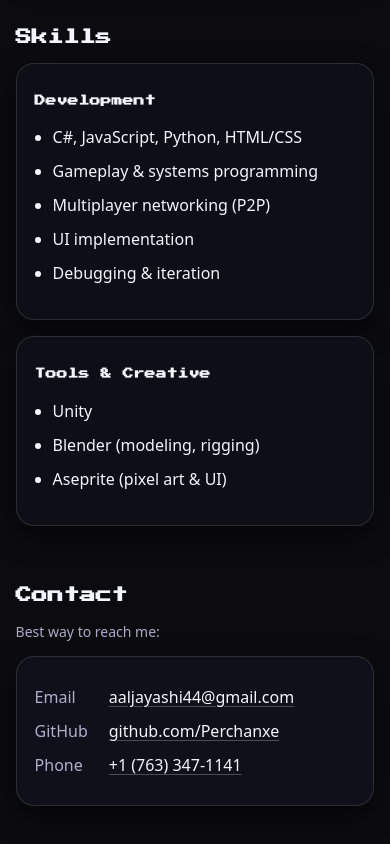
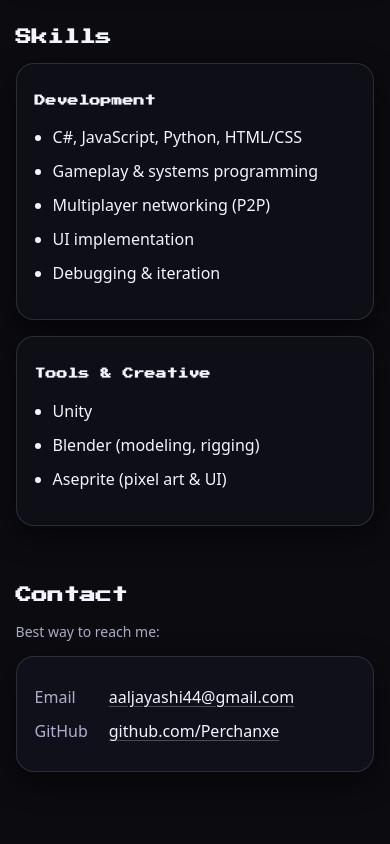
Before and after one commit to Perchanxe/Portfolio, a website built with Vite: page index.html in a window 390 px wide. Shown: the part 2888-3732 px from the top of the page. Built offline with nearby package versions, Linux system fonts and the light colour scheme.

Commit message:
Removed Phone number
Notes:
- Don't want spam

```diff
--- a/index.html
+++ b/index.html
@@ -262,10 +262,6 @@
                             >github.com/Perchanxe</a
                         >
                     </p>
-                    <p class="contact-line">
-                        <span class="label">Phone</span>
-                        <a class="contact-link" href="tel:+17633471141">+1 (763) 347-1141</a>
-                    </p>
                 </div>
             </section>
         </main>
```
